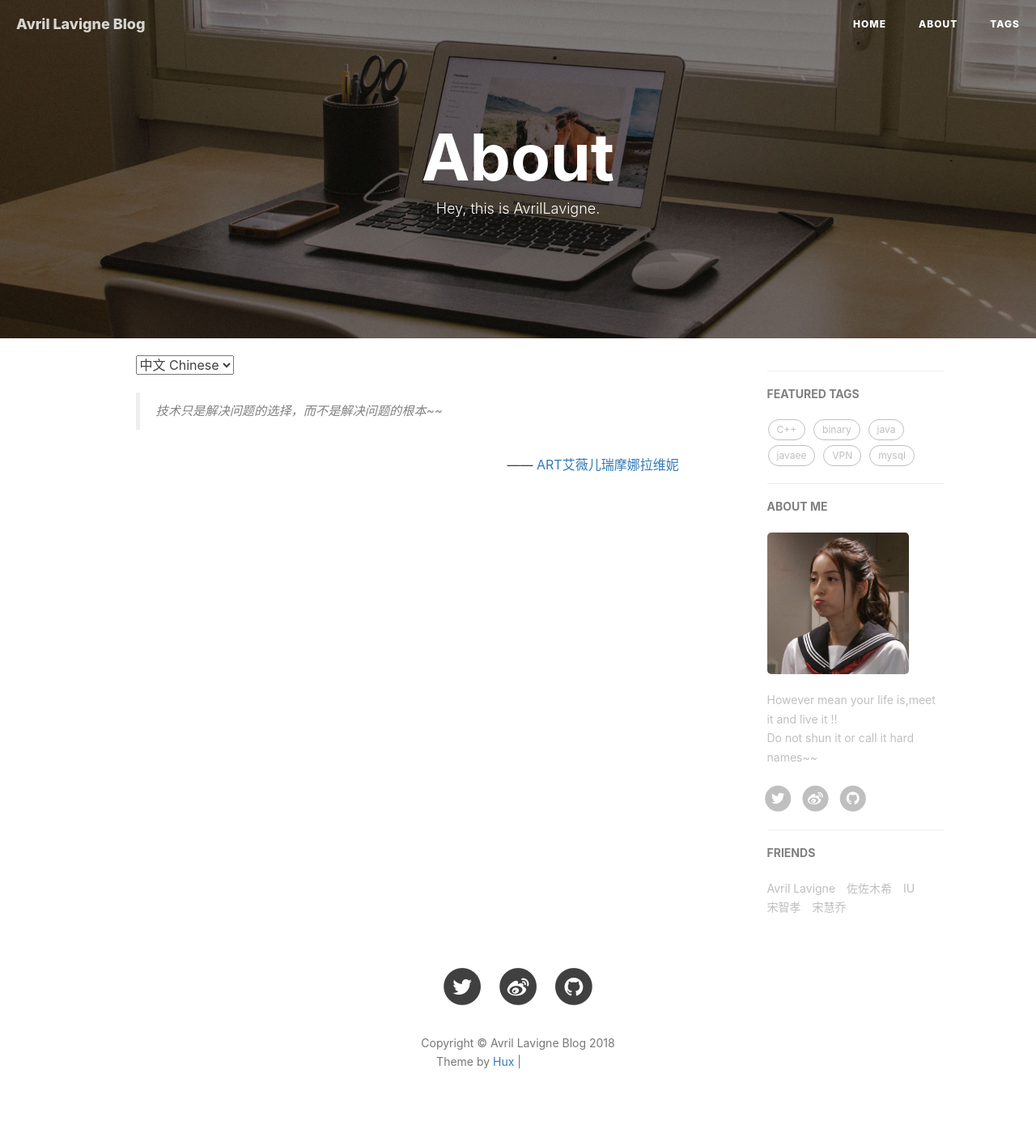
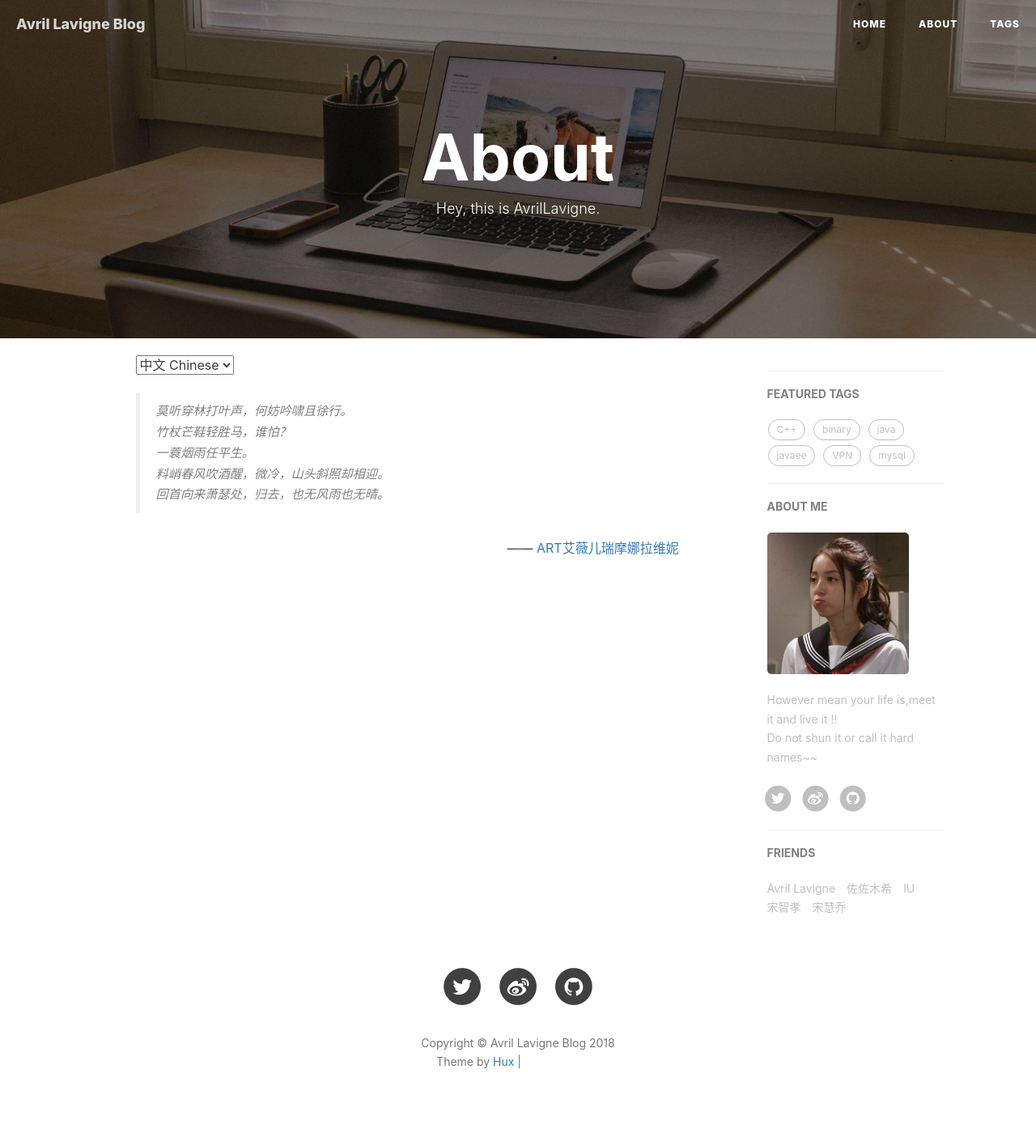
Before and after one commit to ARTAvrilLavigne/ARTAvrilLavigne.github.io, a Jekyll site: the page built from about.html, in a window 1280 px wide. Shown: the whole page at 81% size. Built offline with Jekyll 4.4.1, drawn with Linux system fonts in a browser that asks for light colours; nearby versions of some CDN libraries; comment, search, counter and statistics services are not loaded; grey boxes are pictures that could not be loaded.

Commit message:
Update about.html

```diff
--- a/about.html
+++ b/about.html
@@ -14,7 +14,11 @@
 <!-- Chinese Version -->
 <div class="zh post-container">
     <blockquote>
-        技术只是解决问题的选择，而不是解决问题的根本~~
+        莫听穿林打叶声，何妨吟啸且徐行。<br>
+        竹杖芒鞋轻胜马，谁怕？<br>
+        一蓑烟雨任平生。<br>
+        料峭春风吹酒醒，微冷，山头斜照却相迎。<br>
+        回首向来萧瑟处，归去，也无风雨也无晴。<br>
     </blockquote>
 
 
```
